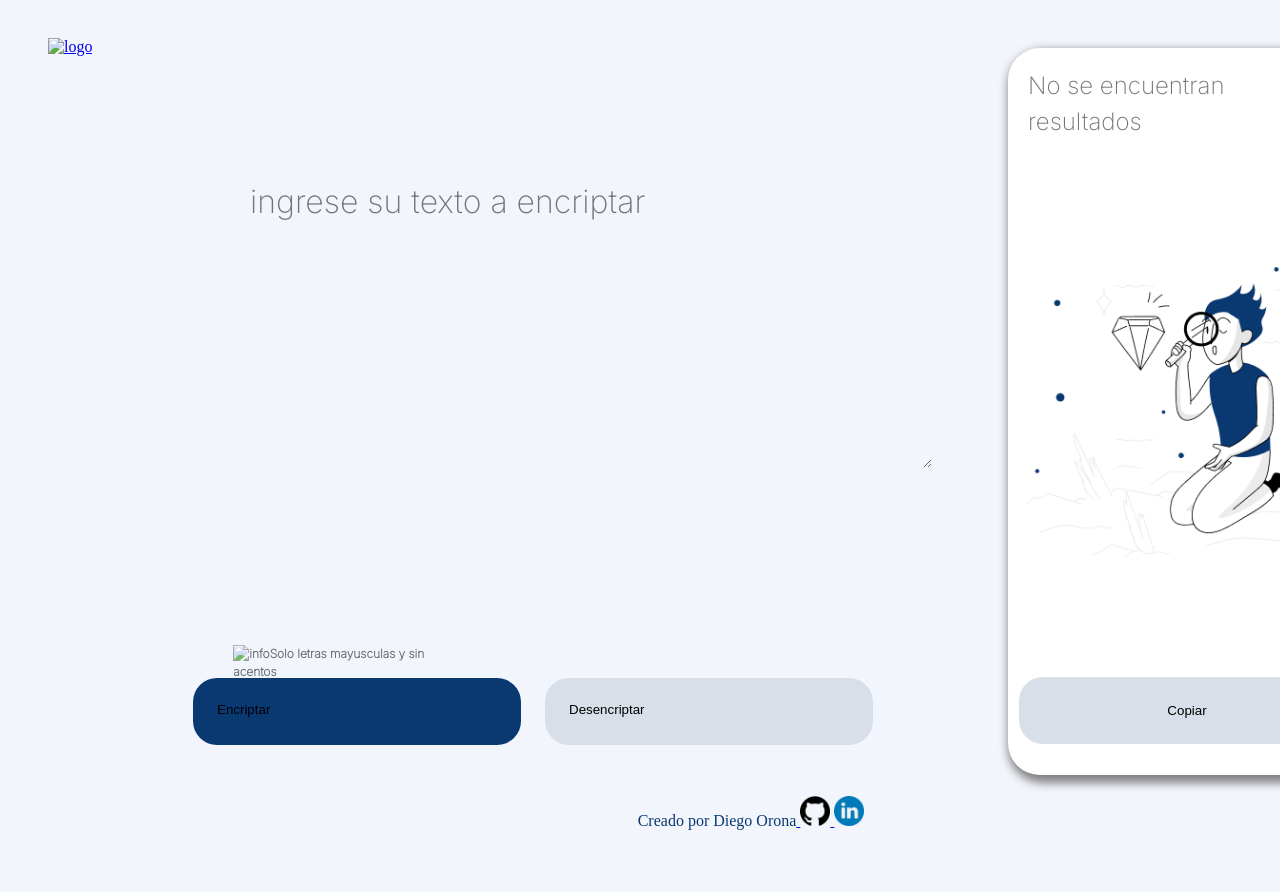
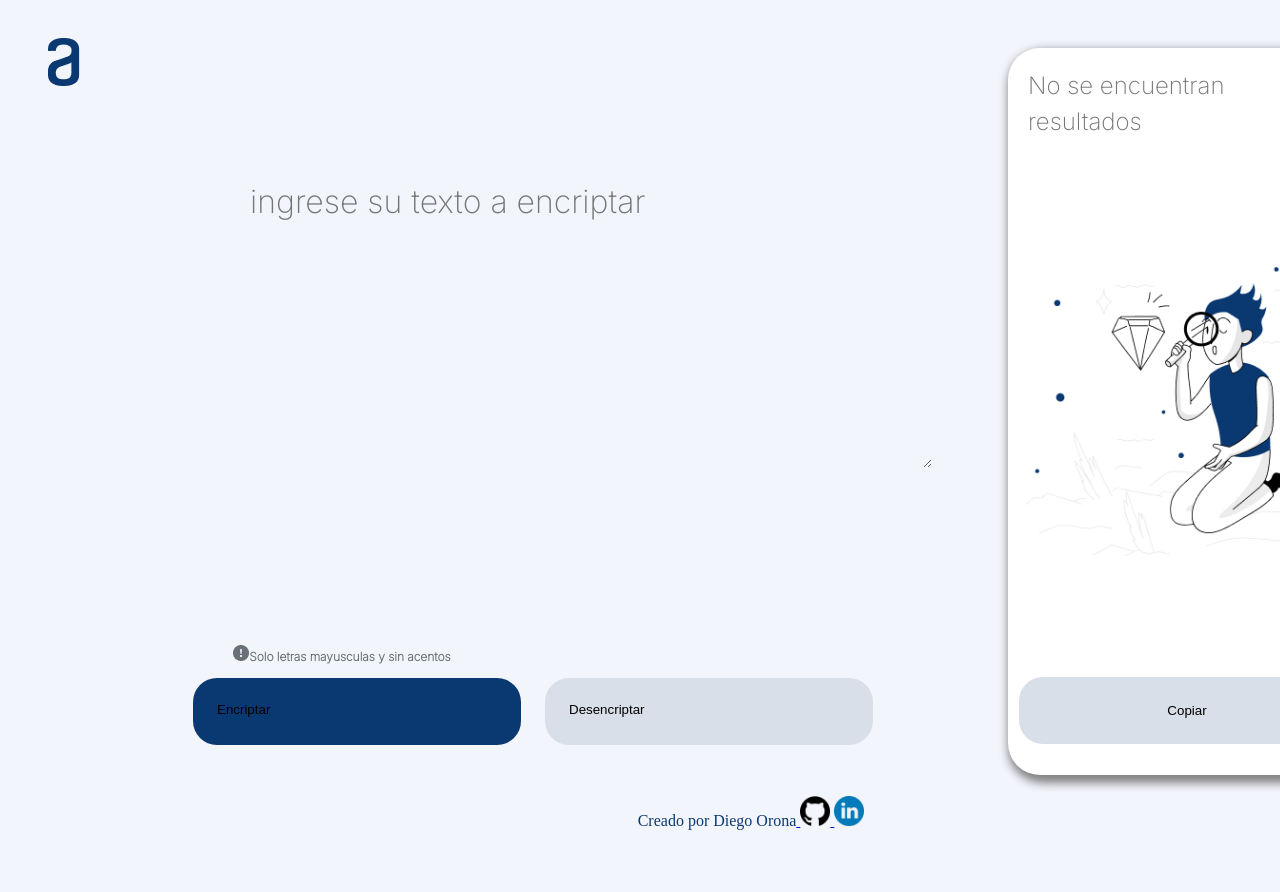
Before and after one commit to OronaDiego/DecodificadorDeTextoConJavaScript, a plain HTML site: page index.html in a window 1280 px wide. Shown: the top 892 px of the page. Drawn offline with Linux system fonts and the light colour scheme; files whose address does not match are found by name.

Commit message:
corrigiendo ruta de los logos en header y div-p

```diff
--- a/index.html
+++ b/index.html
@@ -11,7 +11,7 @@
     </head>
       <header>
           <a href="https://www.aluracursos.com/">
-          <img src="imagenes/LogoAlura.png" alt="logo">
+          <img src="LogoAlura.png" alt="logo">
         </a>
       </header>
     <body>
@@ -22,7 +22,7 @@
           </div>
 
           <div class="vectorInfo">
-            <p><img src="imagenes/LogoSignoAdmiracion.png" alt="info">Solo letras mayusculas y sin acentos<p>
+            <p><img src="LogoSignoAdmiracion.png" alt="info">Solo letras mayusculas y sin acentos<p>
           </div>
 
           <section >
```
